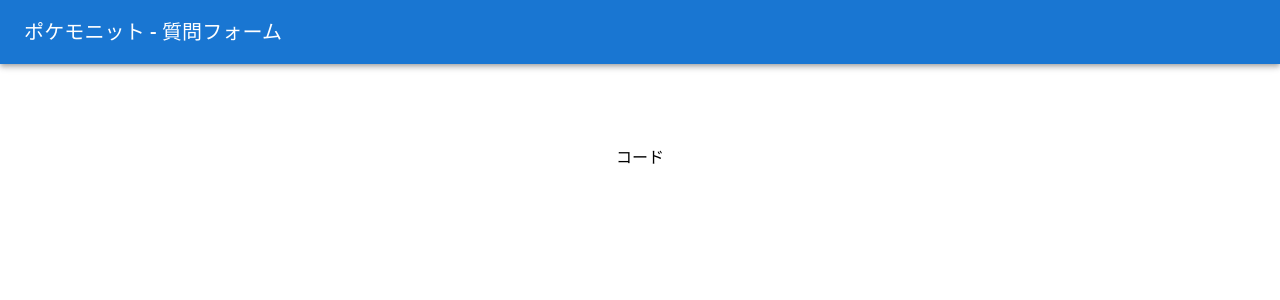
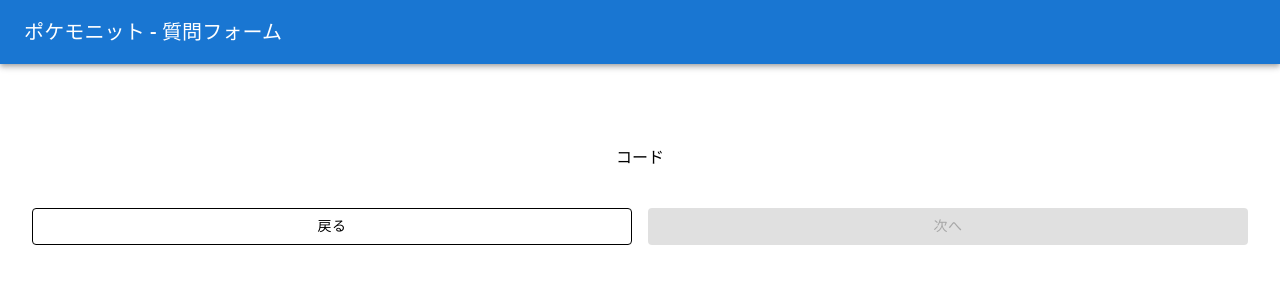
Before and after one commit to lefmarna/contact.pokemonit, a Next.js app: page /code in a window 1280 px wide. Shown: the top 300 px of the page. Built offline with nearby package versions, Linux system fonts and the light colour scheme.

Commit message:
feat: コード質問用のページの準備

```diff
--- a/src/pages/code/index.tsx
+++ b/src/pages/code/index.tsx
@@ -1,7 +1,34 @@
+import { Button } from '@mui/material'
 import type { NextPage } from 'next'
+import { useRouter } from 'next/router'
+import { FormActions } from '../../components/molecules/FormActions'
 
 const Code: NextPage = () => {
-  return <p>コード</p>
+  const router = useRouter()
+
+  const onClickRouterBack = () => {
+    router.back()
+  }
+
+  const onClickRouterPush = () => {
+    router.push('/code/result')
+  }
+
+  const disabled = true
+
+  return (
+    <>
+      <p> コード</p>
+      <FormActions>
+        <Button onClick={onClickRouterBack} variant='outlined' sx={{ width: 1 }} color='inherit'>
+          戻る
+        </Button>
+        <Button onClick={onClickRouterPush} variant='contained' sx={{ ml: 2, width: 1 }} disabled={disabled}>
+          次へ
+        </Button>
+      </FormActions>
+    </>
+  )
 }
 
 export default Code
```
